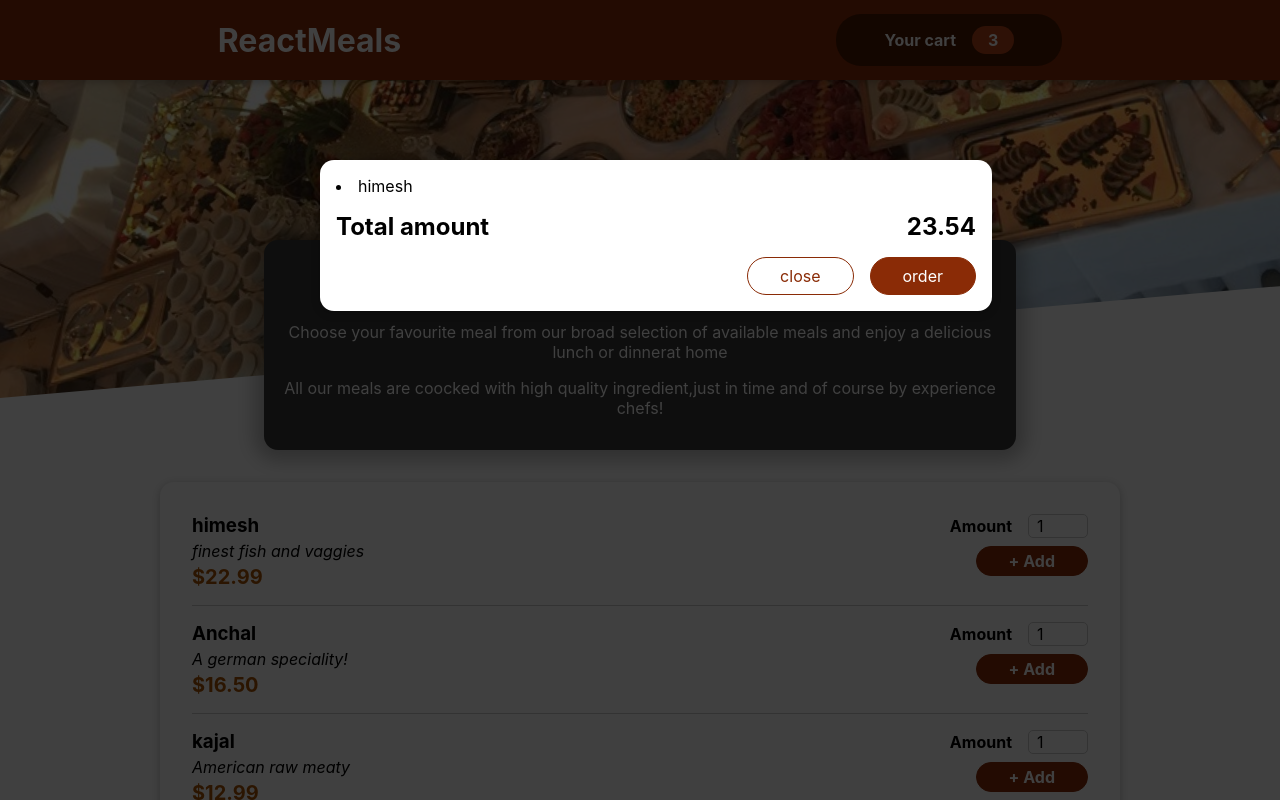
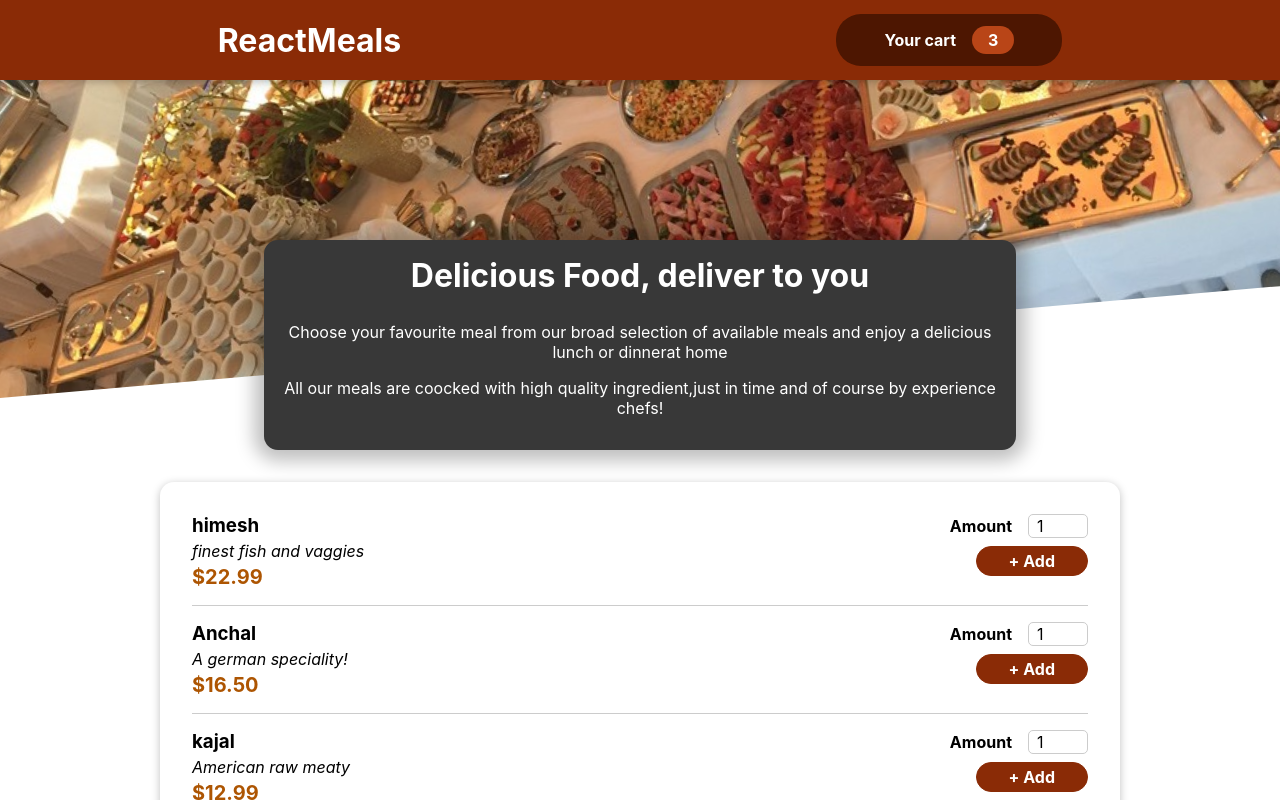
Before and after one commit to 99himesh/RENSTURENT-WEBSITE, a React (Create React App) app in the folder resturent/: page / in a window 1280 px wide. Shown: the top 800 px of the page. Built offline with nearby package versions, Linux system fonts and the light colour scheme.

Commit message:
resturent website te task 6

```diff
--- a/resturent/src/App.js
+++ b/resturent/src/App.js
@@ -1,4 +1,4 @@
-import React,{Fragment} from 'react';
+import React,{Fragment,useState} from 'react';
 import logo from './logo.svg';
 import './App.css';
 import Header from './component/Layout/Header';
@@ -8,11 +8,20 @@
 
 
 function App() {
+   const [cartIsShown,setCartIsShown]= useState(false);
+
+
+   const ShowCartHandler=()=>{
+    setCartIsShown(true);
+   }
+   const HideCartHandler=()=>{
+    setCartIsShown(false);
+   }
   return (
 
     <Fragment >
-       <Cart/>
-     <Header/>
+      { cartIsShown &&  <Cart onClose={HideCartHandler}/>}
+     <Header onShowCart={ShowCartHandler}/>
      <main>
       <Meals/>
      </main>
--- a/resturent/src/component/Cart/cart.js
+++ b/resturent/src/component/Cart/cart.js
@@ -6,14 +6,15 @@
     map((item)=>(
         <li>{item.name}</li>
     ))
-    return <Modal>
+    return <Modal onClose={props.onClose}>
         {cartItem}
         <div className={classes.total}>
             <span>Total amount</span>
             <span>23.54</span>
         </div>
         <div className={classes.actions}>
-            <button className={classes['button--alt']}>close</button>
+            <button className={classes['button--alt']} onClick={props.onClose} >
+                close</button>
             <button className={classes.button}>order</button>
 
         </div>
--- a/resturent/src/component/Layout/Header.js
+++ b/resturent/src/component/Layout/Header.js
@@ -7,7 +7,7 @@
      return <Fragment>
           <header className={classes.header}>
             <h1>ReactMeals</h1>
-           <HeaderCartButton/>
+           <HeaderCartButton onClick={props.onShowCart} />
           </header>
           <div className={classes['main-image']}>
             <img src={meelsimage} alt='A image is lost ' />
--- a/resturent/src/component/Layout/HeaderCartButton.js
+++ b/resturent/src/component/Layout/HeaderCartButton.js
@@ -2,7 +2,7 @@
 import CartIcon from "../Cart/CartIcon";
 import classes from './HeaderCartButton.module.css'
 const HeaderCartButton= props=>{
-      return <button  className={classes.button}>
+      return <button  className={classes.button} onClick={props.onClick}>
         <span className={classes.Icon} >
           <CartIcon />
         </span>
--- a/resturent/src/component/UI/Modal.js
+++ b/resturent/src/component/UI/Modal.js
@@ -4,25 +4,21 @@
 import  ReactDOM from 'react-dom';
 
 
-const Backdrop=props=>{
-  return <div className={classes.backdrop}></div>
+const Backdrop=(props)=>{
+  return <div className={classes.backdrop} onClick={props.onClose}></div>
 }
-const ModalOverlay=props=>{
-    return <div className={classes.modal}>
-        <div className={classes.content} >{props.children}</div>
-    </div>
-
-}
-
+  const ModalOverlay=props=>{
+      return <div className={classes.modal}>
+          <div className={classes.content} >{props.children}</div>
+      </div>
+  }
 const portalElement=document.getElementById('overLays');
-
 const Modal=props=>{
       return <Fragment>
         {/* <Backdrop/>
         <ModalOverlay>{props.children}</ModalOverlay> */}
-        {ReactDOM.createPortal(<Backdrop/>,portalElement)}
+        {ReactDOM.createPortal(<Backdrop onClose={ props.onClose}/>,portalElement)}
         {ReactDOM.createPortal(<ModalOverlay>{props.children}</ModalOverlay>,portalElement)}
-
       </Fragment>
 }
 
--- a/resturent/src/component/UI/Modal.module.css
+++ b/resturent/src/component/UI/Modal.module.css
@@ -5,7 +5,7 @@
     width: 100%;
     height: 100vh;
     z-index: 20;
-    background-color: rgba(0, 0, 0, 0.75);
+    background-color: rgba(101, 97, 97, 0.75);
   }
 
   .modal {
```
